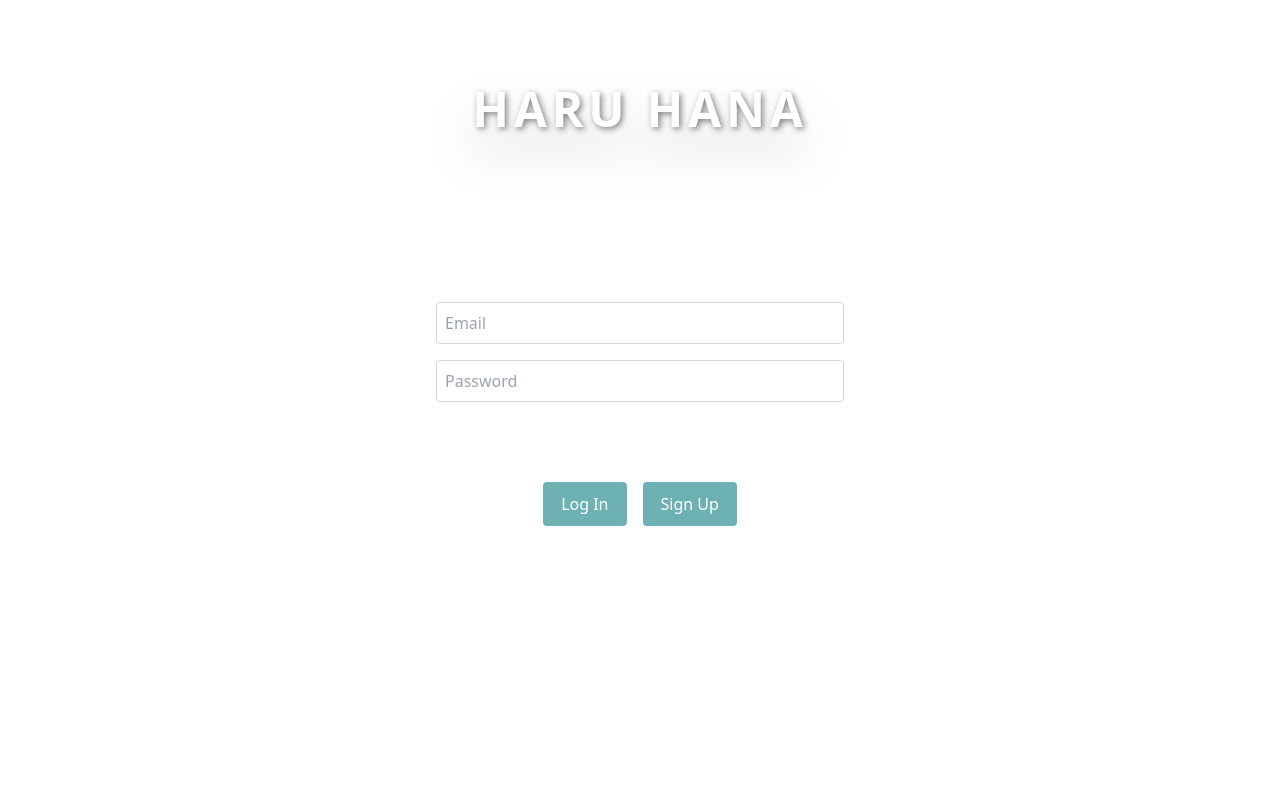
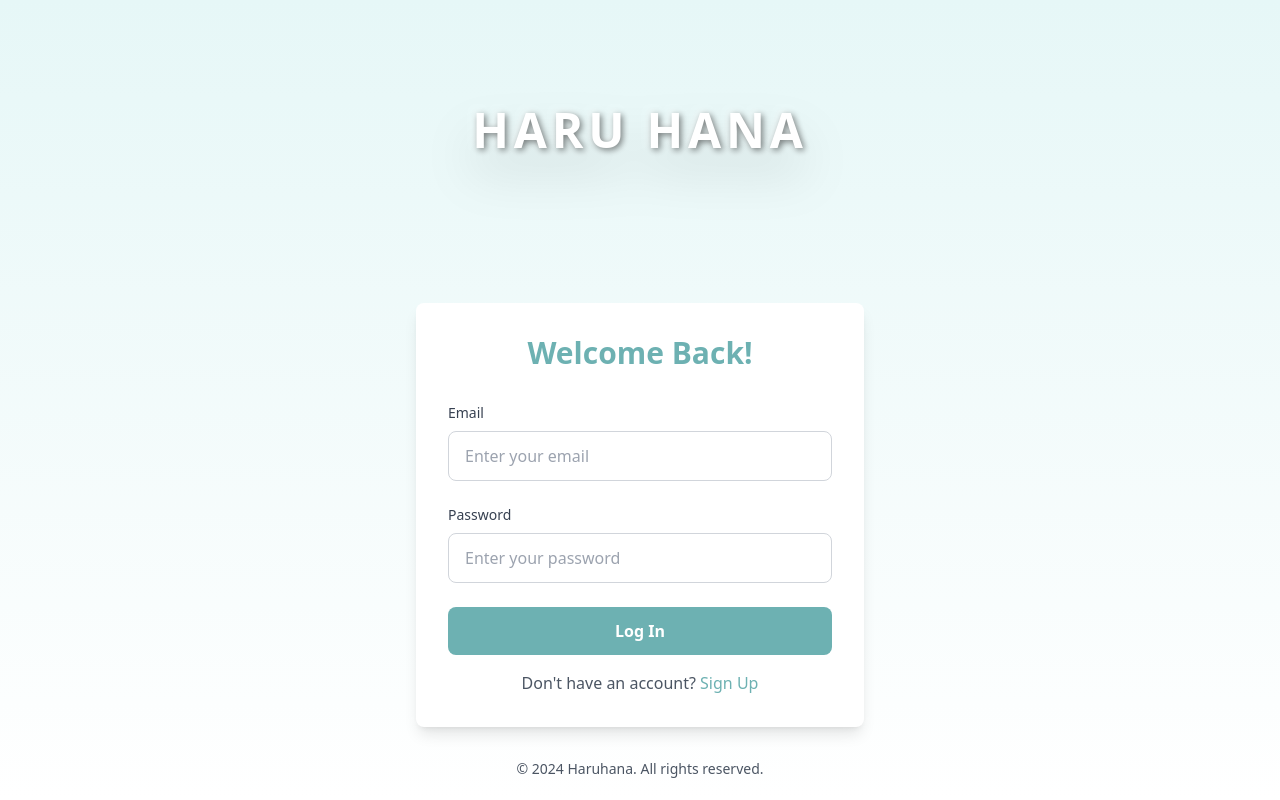
Before and after one commit to woorifisa-service-dev-4th/frontend-4th-haruhana, a Next.js app: page /login in a window 1280 px wide. Built offline with nearby package versions, Linux system fonts and the light colour scheme.

Commit message:
💄 로그인 페이지 UIUX 수정

```diff
--- a/app/login/page.jsx
+++ b/app/login/page.jsx
@@ -1,19 +1,19 @@
-'use client';
-import React, { useState } from 'react';
-import Link from 'next/link';
-import Title from '../../components/landing/Title';
+"use client";
+import React, { useState } from "react";
+import Link from "next/link";
+import Title from "../../components/landing/Title";
 
 const LoginPage = () => {
-    const [email, setEmail] = useState('');
-    const [password, setPassword] = useState('');
+  const [email, setEmail] = useState("");
+  const [password, setPassword] = useState("");
 
   const handleLogin = async (event) => {
     event.preventDefault();
 
-        const res = await fetch('/api/login', {
-            method: 'POST',
+    const res = await fetch("/api/login", {
+      method: "POST",
       headers: {
-                'Content-Type': 'application/json',
+        "Content-Type": "application/json",
       },
       body: JSON.stringify({ email, password }),
     });
@@ -29,42 +29,58 @@ const LoginPage = () => {
   };
 
   return (
+    <div className="min-h-screen bg-gradient-to-b from-[#e6f7f7] to-white flex flex-col items-center justify-center">
+      <Title />
+      <div className="w-full max-w-md p-8 bg-white rounded-lg shadow-lg">
+        <h2 className="text-3xl font-bold text-center text-[#6DB1B2] mb-8">
+          Welcome Back!
+        </h2>
+        <form onSubmit={handleLogin} className="space-y-6">
           <div>
-            <Title />
-            <div className="p-5 max-w-md mx-auto text-center">
-                <form onSubmit={handleLogin}>
-                    <div className="mb-4">
+            <label className="block text-sm font-medium text-gray-700 mb-2">
+              Email
+            </label>
             <input
               type="email"
-                            placeholder="Email"
+              placeholder="Enter your email"
               value={email}
               onChange={(e) => setEmail(e.target.value)}
-                            className="p-2 w-full border border-gray-300 rounded"
+              className="w-full px-4 py-3 rounded-lg border border-gray-300 focus:ring-2 focus:ring-[#6DB1B2] focus:border-transparent transition duration-200"
             />
           </div>
-                    <div className="mb-20">
+          <div>
+            <label className="block text-sm font-medium text-gray-700 mb-2">
+              Password
+            </label>
             <input
               type="password"
-                            placeholder="Password"
+              placeholder="Enter your password"
               value={password}
               onChange={(e) => setPassword(e.target.value)}
-                            className="p-2 w-full border border-gray-300 rounded"
+              className="w-full px-4 py-3 rounded-lg border border-gray-300 focus:ring-2 focus:ring-[#6DB1B2] focus:border-transparent transition duration-200"
             />
           </div>
-                    <div className="flex justify-center space-x-4">
+          <div className="flex flex-col space-y-4">
             <button
               type="submit"
-                            className="px-4 py-2 bg-[#6DB1B2] text-white rounded transition duration-300 hover:bg-white hover:text-black hover:border-[#6DB1B2] border-2 border-transparent"
+              className="w-full py-3 bg-[#6DB1B2] text-white rounded-lg font-semibold transition duration-300 hover:bg-[#5a9596] focus:outline-none focus:ring-2 focus:ring-[#6DB1B2] focus:ring-opacity-50"
             >
               Log In
             </button>
-                        <Link href="/signup" legacyBehavior>
-                            <a className="px-4 py-2 bg-[#6DB1B2] text-white rounded transition duration-300 hover:bg-white hover:text-black hover:border-[#6DB1B2] border-2 border-transparent">
+            <div className="text-center">
+              <span className="text-gray-600">Don't have an account? </span>
+              <Link
+                href="/signup"
+                className="text-[#6DB1B2] hover:underline font-medium"
+              >
                 Sign Up
-                            </a>
               </Link>
             </div>
+          </div>
         </form>
+      </div>
+      <div className="mt-8 text-center text-sm text-gray-600">
+        <p>© 2024 Haruhana. All rights reserved.</p>
       </div>
     </div>
   );
```
Lines whose indentation alone changed are shown as unchanged.
